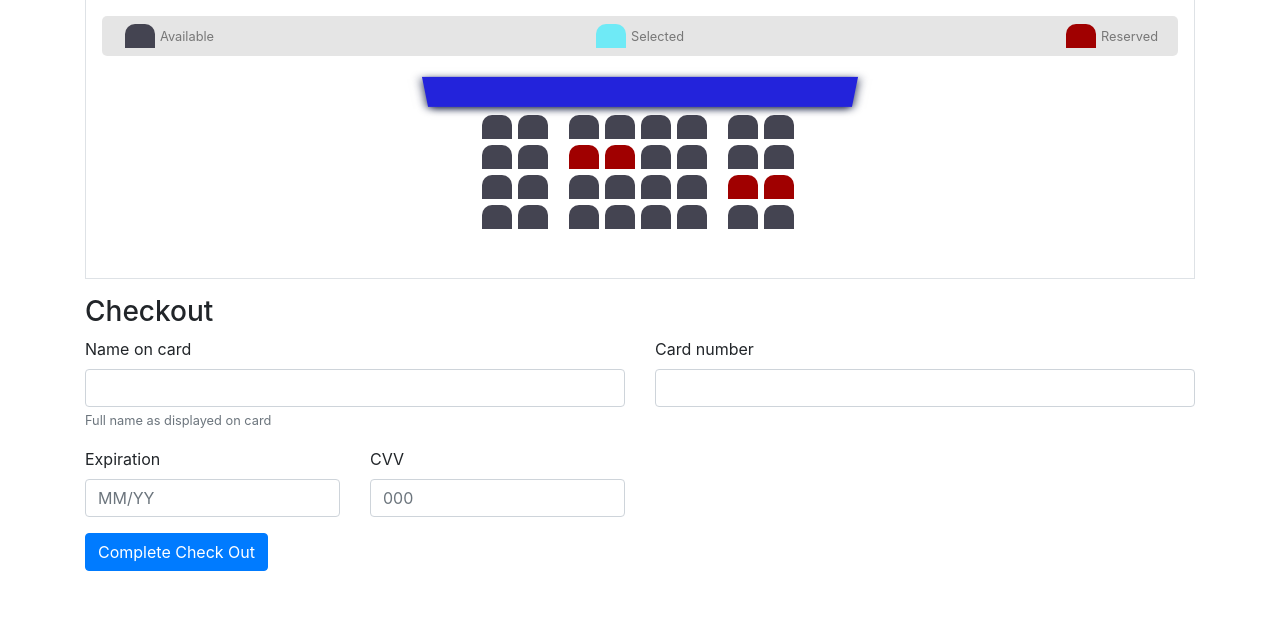
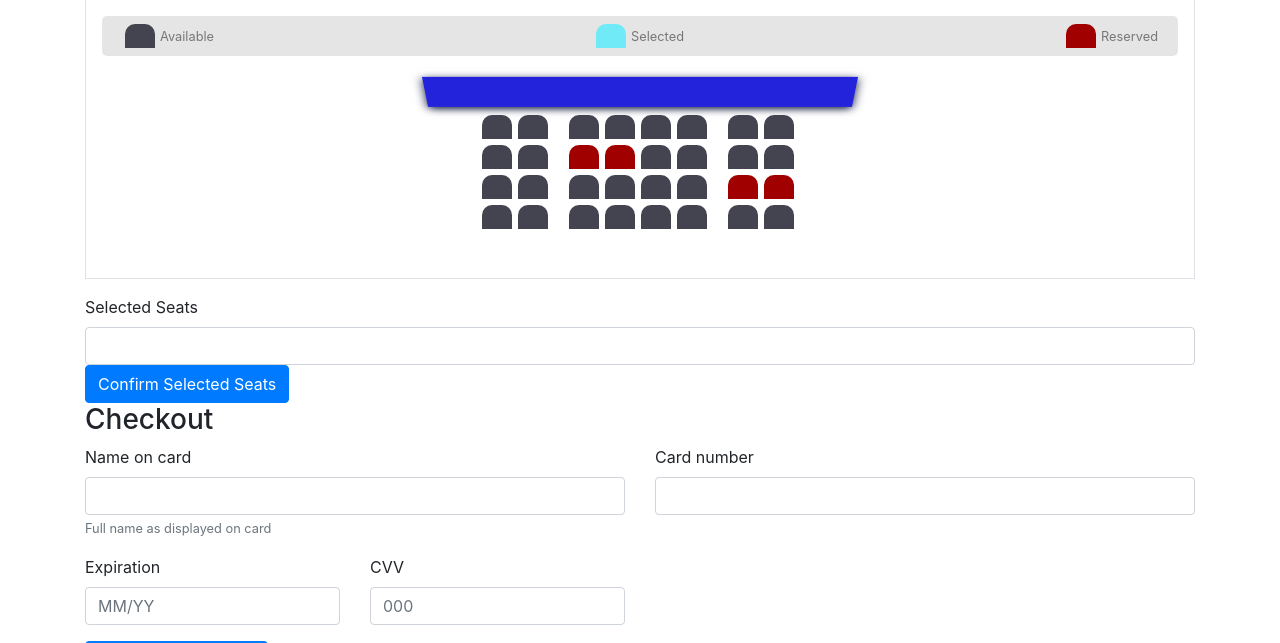
Before and after one commit to AndrzejMiskow/PyFilms-FullStack-Application, a Django app: page /customer/test in a window 1280 px wide. Shown: the part 348-991 px from the top of the page. Before the commit the page ends 919 px from the top, so only its background shows below. Run offline with Django 3.2, Linux system fonts and the light colour scheme; some libraries are stand-ins or nearby versions.

Commit message:
Created a way to store the selected seats

```diff
--- a/PyFilmsInc_root/customer/templates/buyTickets.html
+++ b/PyFilmsInc_root/customer/templates/buyTickets.html
@@ -114,6 +114,10 @@ Checkout
     </div>
 
     <!-- We need a submit function which will add items to the database updateSelected () can be used for this-->
+    <label for="SelectedSeatsID">Selected Seats</label>
+    <input type="text" class="form-control" id="SelectedSeatsID" placeholder="" required="">
+
+    <button type="button" class="btn btn-primary" onclick="confirmSeats()">Confirm Selected Seats</button>
 
     {% load static %}
     <script src="{%static 'customer/js/seatLayout.js' %}" type="text/javascript"></script>
--- a/PyFilmsInc_root/static/customer/js/seatLayout.js
+++ b/PyFilmsInc_root/static/customer/js/seatLayout.js
@@ -2,7 +2,7 @@
 const seatLayout = document.querySelector('.seatLayout');
 
 //All seats which are not reserved
-const seats = document.querySelectorAll('.row .seat:not(.reserved)');
+const seats = document.querySelectorAll('.row-seat .seat:not(.reserved)');
 
 //number of tickets
 var totalTickets = 0;
@@ -26,11 +26,18 @@ function takeData()
 function updateSelected (){
     const selectedSeats = document.querySelectorAll('.row-seat .selected');
 
+    selectedSeatsCount = selectedSeats.length;
+};
+
+function confirmSeats(){
+    const selectedSeats = document.querySelectorAll('.row-seat .selected');
+
     //We can use seatsIndex to store a seat in the DB as selected (after confirmation)
     const seatsIndex = [...selectedSeats].map(seat => [...seats].indexOf(seat));
 
-    selectedSeatsCount = selectedSeats.length;
-};
+    document.getElementById("SelectedSeatsID").value = seatsIndex.toString();
+
+}
 
 
 // Function to select seats, if the number of tickets is bigger than 0
@@ -56,7 +63,6 @@ seatLayout.addEventListener('click', e => {
                     alert("Deselect A seat to pick a new one");
                 }
         }
-
     }
 
 });
```
